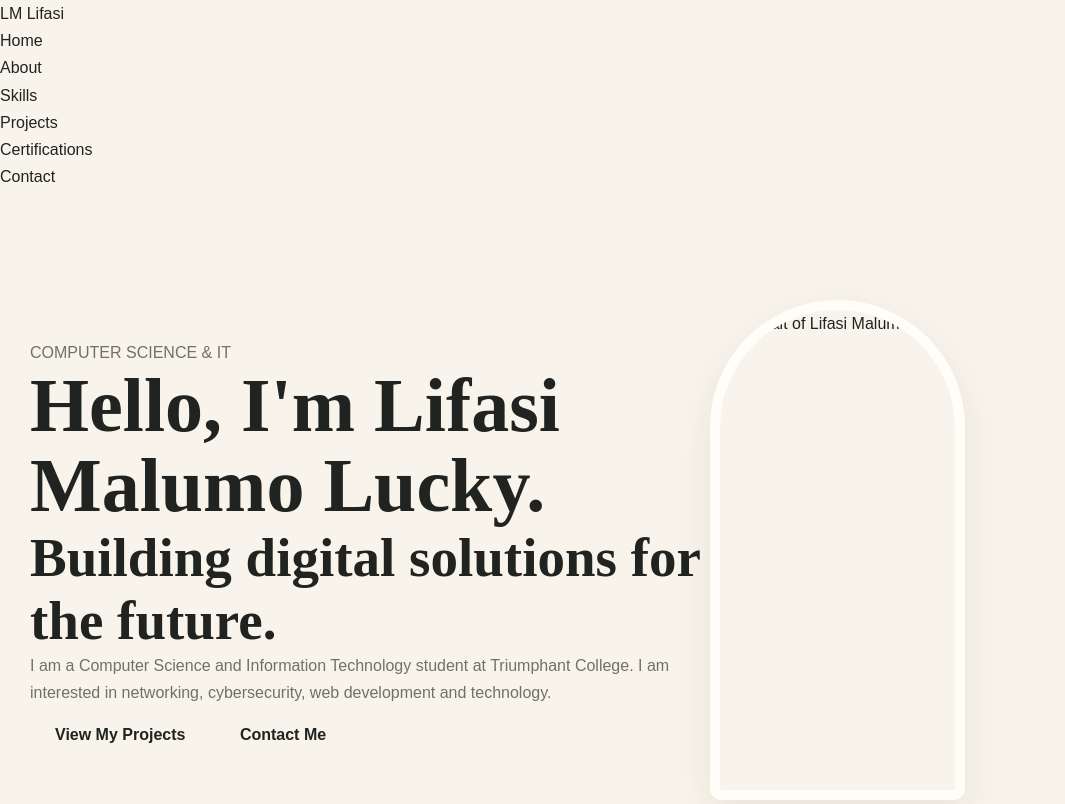
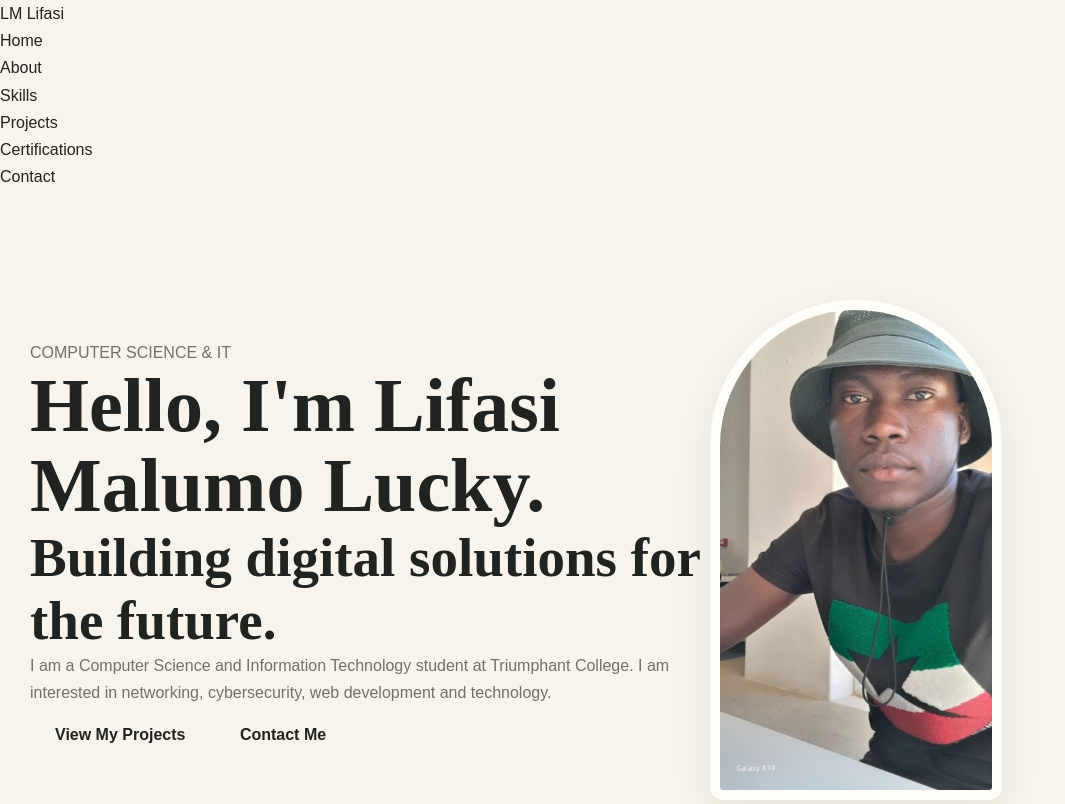
Before and after one commit to Bulletking-1/portfulio-malumo-lucky12, a plain HTML site: page index.html in a window 1280 px wide. Shown: the top 804 px of the page, without its empty margins (0-1065 px from the left). Drawn offline with Linux system fonts and the light colour scheme.

Commit message:
Update index.html

```diff
--- a/index.html
+++ b/index.html
@@ -59,7 +59,7 @@
         <div class="hero-image">
 
             <img
-                src="profile.jpg.jpg"
+                src="profile.jpg.jpg.jpg"
                 alt="Portrait of Lifasi Malumo Lucky">
 
         </div>
```
